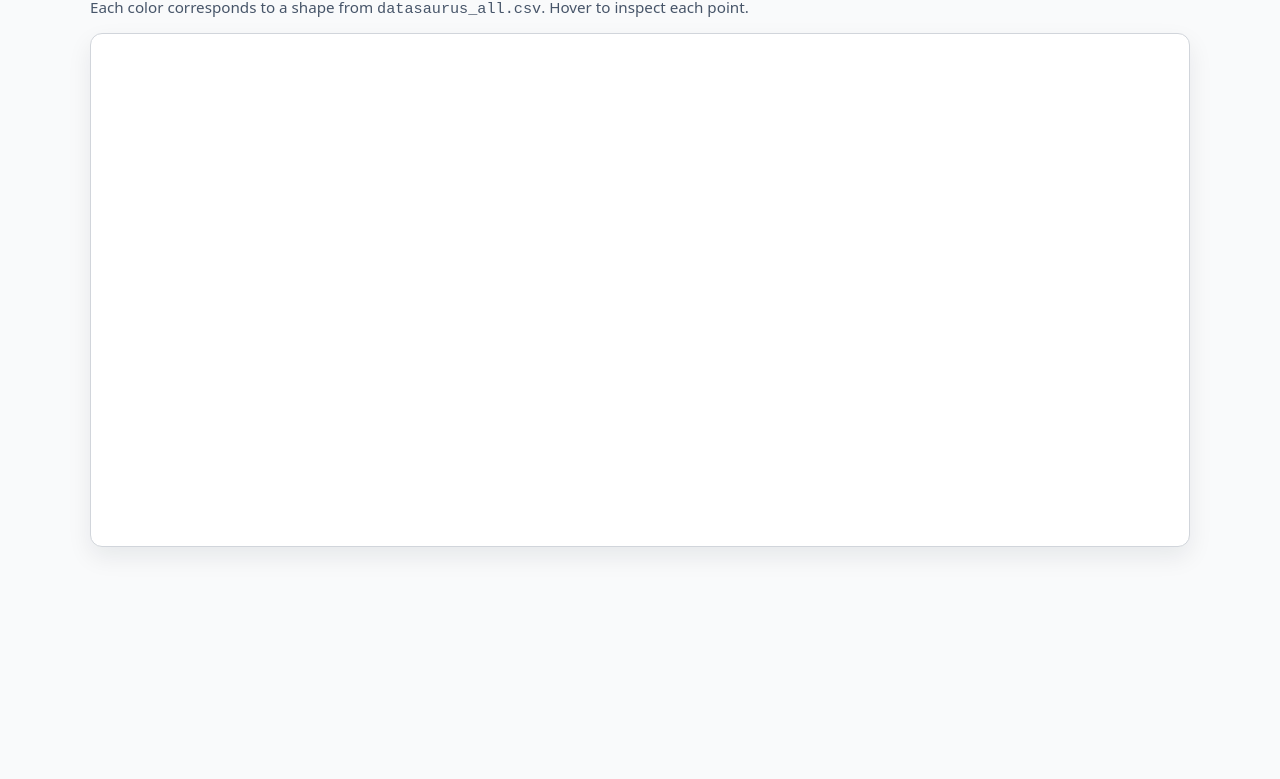
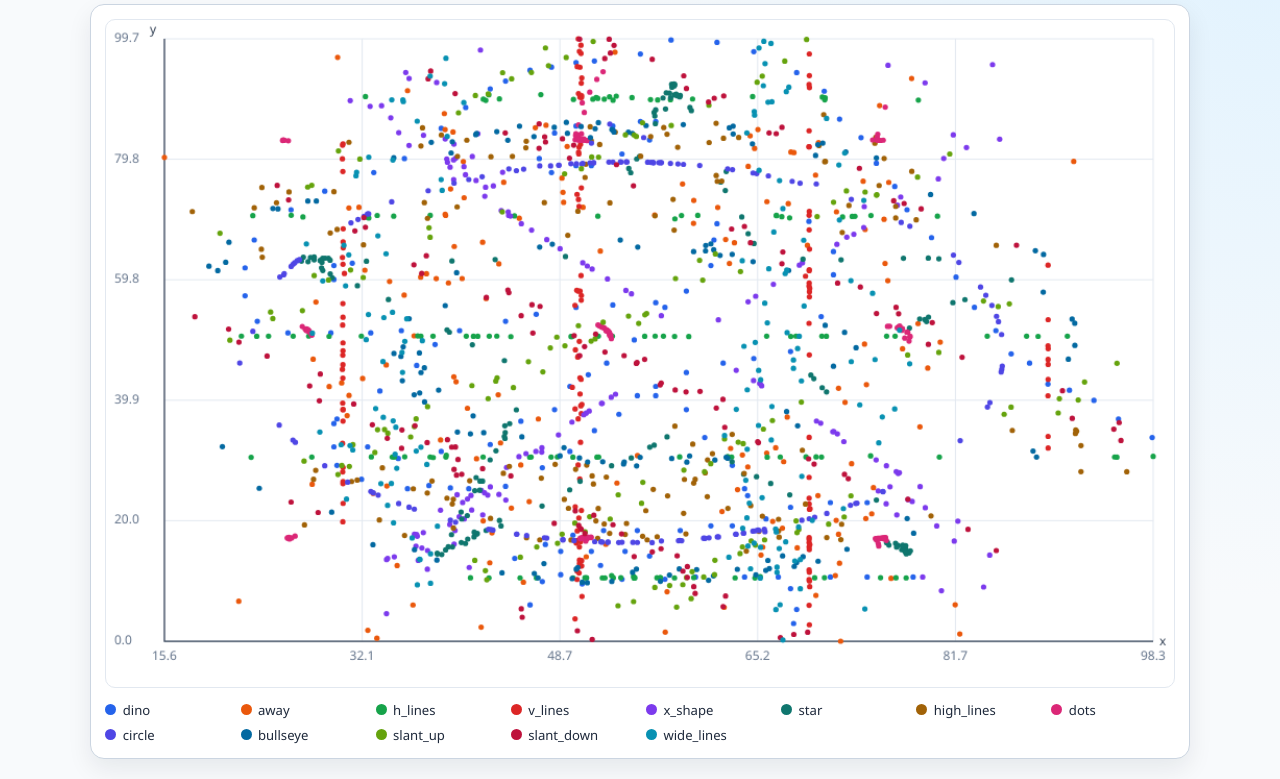
Before and after one commit to tjcha1213/mywebsite, a plain HTML site: page datasaurus_scatter.html in a window 1280 px wide. Shown: the part 99-878 px from the top of the page. Before the commit the page ends 800 px from the top, so only its background shows below. Drawn offline with nearby package versions, Linux system fonts and the light colour scheme.

Commit message:
Make datasaurus scatterplot render offline

```diff
--- a/datasaurus_scatter.html
+++ b/datasaurus_scatter.html
@@ -2,23 +2,81 @@
 <html lang="en">
 <head>
   <meta charset="UTF-8">
+  <meta name="viewport" content="width=device-width, initial-scale=1.0">
   <title>Datasaurus scatterplot</title>
-  <meta name="viewport" content="width=device-width, initial-scale=1.0">
   <style>
-    body { font-family: system-ui, sans-serif; margin: 0; padding: 1.5rem; background: #f9fafb; color: #0f172a; }
-    .container { max-width: 1100px; margin: 0 auto; }
-    h1 { font-size: 1.9rem; margin-bottom: 0.35rem; }
-    .chart-wrapper { position: relative; height: 60vh; min-height: 420px; border: 1px solid #d1d5db; border-radius: 12px; padding: 1rem; background: #fff; box-shadow: 0 10px 25px rgba(15, 23, 42, 0.08); }
-    .chart-caption { margin-top: 0.65rem; color: #475569; font-size: 0.95rem; }
+    :root {
+      --bg: #f8fafc;
+      --panel: #ffffff;
+      --text: #0f172a;
+      --muted: #475569;
+      --line: #cbd5e1;
+    }
+    * { box-sizing: border-box; }
+    body {
+      margin: 0;
+      padding: 1.25rem;
+      font-family: "Segoe UI", Tahoma, Geneva, Verdana, sans-serif;
+      background: radial-gradient(circle at top right, #e0f2fe 0%, var(--bg) 45%);
+      color: var(--text);
+    }
+    .wrap {
+      max-width: 1100px;
+      margin: 0 auto;
+    }
+    h1 {
+      margin: 0 0 0.35rem;
+      font-size: 1.8rem;
+      letter-spacing: 0.01em;
+    }
+    p {
+      margin: 0 0 1rem;
+      color: var(--muted);
+    }
+    .panel {
+      background: var(--panel);
+      border: 1px solid var(--line);
+      border-radius: 14px;
+      padding: 0.9rem;
+      box-shadow: 0 10px 24px rgba(15, 23, 42, 0.08);
+    }
+    #plot {
+      width: 100%;
+      height: auto;
+      display: block;
+      border: 1px solid #e2e8f0;
+      border-radius: 10px;
+      background: #ffffff;
+    }
+    .legend {
+      display: grid;
+      grid-template-columns: repeat(auto-fit, minmax(120px, 1fr));
+      gap: 0.45rem 0.75rem;
+      margin-top: 0.8rem;
+      font-size: 0.82rem;
+      color: #1e293b;
+    }
+    .legend-item {
+      display: inline-flex;
+      align-items: center;
+      gap: 0.4rem;
+      min-width: 0;
+    }
+    .swatch {
+      width: 11px;
+      height: 11px;
+      border-radius: 999px;
+      flex: 0 0 auto;
+    }
   </style>
-  <script src="https://cdn.jsdelivr.net/npm/chart.js@4.3.0/dist/chart.umd.min.js"></script>
 </head>
 <body>
-  <div class="container">
+  <div class="wrap">
     <h1>Datasaurus scatterplot</h1>
-    <p class="chart-caption">Each color corresponds to a shape from <code>datasaurus_all.csv</code>. Hover to inspect each point.</p>
-    <div class="chart-wrapper">
-      <canvas id="scatterChart"></canvas>
+    <p>Offline rendering from <code>datasaurus_all.csv</code>. Every color is a distinct shape.</p>
+    <div class="panel">
+      <canvas id="plot" width="1024" height="640" aria-label="Datasaurus scatterplot"></canvas>
+      <div class="legend" id="legend"></div>
     </div>
   </div>
 
@@ -1869,68 +1927,118 @@ ID,shape,x,y
 1843,wide_lines,75.62725502,37.12875195
 1844,wide_lines,40.61012542,89.13623987
 1845,wide_lines,39.11436645,96.48175132
-1846,wide_lines,34.58382893,89.58890199
-  </script>
+1846,wide_lines,34.58382893,89.58890199  </script>
 
   <script>
-    const csvText = document.getElementById('datasaurus-data').textContent.trim();
-    const rows = csvText.split('
-').slice(1);
-    const dataByShape = {};
-    const xValues = [];
-    const yValues = [];
-
-    rows.forEach(line => {
-      if (!line.trim()) return;
-      const [id, shape, x, y] = line.split(',');
-      const xNum = parseFloat(x);
-      const yNum = parseFloat(y);
-      if (!dataByShape[shape]) {
-        dataByShape[shape] = [];
+    const csvText = document.getElementById("datasaurus-data").textContent.trim();
+    const rows = csvText.split("\n").slice(1);
+    const grouped = new Map();
+
+    for (const line of rows) {
+      if (!line.trim()) continue;
+      const parts = line.split(",");
+      const shape = parts[1];
+      const x = Number(parts[2]);
+      const y = Number(parts[3]);
+      if (!grouped.has(shape)) grouped.set(shape, []);
+      grouped.get(shape).push({ x, y });
+    }
+
+    const allPoints = Array.from(grouped.values()).flat();
+    const minX = Math.min(...allPoints.map(p => p.x));
+    const maxX = Math.max(...allPoints.map(p => p.x));
+    const minY = Math.min(...allPoints.map(p => p.y));
+    const maxY = Math.max(...allPoints.map(p => p.y));
+
+    const canvas = document.getElementById("plot");
+    const ctx = canvas.getContext("2d");
+    const legend = document.getElementById("legend");
+
+    const colors = [
+      "#2563eb", "#ea580c", "#16a34a", "#dc2626", "#7c3aed", "#0f766e",
+      "#a16207", "#db2777", "#4f46e5", "#0369a1", "#65a30d", "#be123c",
+      "#0891b2"
+    ];
+
+    const padLeft = 56;
+    const padRight = 20;
+    const padTop = 18;
+    const padBottom = 44;
+    const plotW = canvas.width - padLeft - padRight;
+    const plotH = canvas.height - padTop - padBottom;
+
+    const scaleX = (x) => padLeft + ((x - minX) / (maxX - minX)) * plotW;
+    const scaleY = (y) => canvas.height - padBottom - ((y - minY) / (maxY - minY)) * plotH;
+
+    function drawAxes() {
+      ctx.clearRect(0, 0, canvas.width, canvas.height);
+
+      ctx.strokeStyle = "#e2e8f0";
+      ctx.lineWidth = 1;
+      for (let i = 0; i <= 5; i++) {
+        const gx = padLeft + (i / 5) * plotW;
+        const gy = padTop + (i / 5) * plotH;
+
+        ctx.beginPath();
+        ctx.moveTo(gx, padTop);
+        ctx.lineTo(gx, canvas.height - padBottom);
+        ctx.stroke();
+
+        ctx.beginPath();
+        ctx.moveTo(padLeft, gy);
+        ctx.lineTo(canvas.width - padRight, gy);
+        ctx.stroke();
       }
-      dataByShape[shape].push({ x: xNum, y: yNum });
-      xValues.push(xNum);
-      yValues.push(yNum);
-    });
-
-    const palette = ['#1f77b4', '#ff7f0e', '#2ca02c', '#d62728', '#9467bd', '#8c564b', '#e377c2', '#7f7f7f', '#bcbd22', '#17becf'];
-    const datasets = Object.entries(dataByShape).map(([shape, points], entryIndex) => ({
-      label: shape,
-      data: points,
-      pointRadius: 3,
-      borderWidth: 0,
-      backgroundColor: palette[entryIndex % palette.length]
-    }));
-
-    const ctx = document.getElementById('scatterChart');
-    new Chart(ctx, {
-      type: 'scatter',
-      data: { datasets },
-      options: {
-        maintainAspectRatio: false,
-        responsive: true,
-        scales: {
-          x: {
-            type: 'linear',
-            position: 'bottom',
-            min: Math.min(...xValues) - 1,
-            max: Math.max(...xValues) + 1,
-            title: { display: true, text: 'x' },
-            grid: { color: 'rgba(15, 23, 42, 0.08)' }
-          },
-          y: {
-            min: Math.min(...yValues) - 1,
-            max: Math.max(...yValues) + 1,
-            title: { display: true, text: 'y' },
-            grid: { color: 'rgba(15, 23, 42, 0.08)' }
-          }
-        },
-        plugins: {
-          legend: { position: 'right', labels: { boxWidth: 18, padding: 12 } },
-          tooltip: { mode: 'nearest', intersect: false }
+
+      ctx.strokeStyle = "#334155";
+      ctx.lineWidth = 1.25;
+      ctx.beginPath();
+      ctx.moveTo(padLeft, padTop);
+      ctx.lineTo(padLeft, canvas.height - padBottom);
+      ctx.lineTo(canvas.width - padRight, canvas.height - padBottom);
+      ctx.stroke();
+
+      ctx.fillStyle = "#334155";
+      ctx.font = "12px Segoe UI, sans-serif";
+      ctx.fillText("x", canvas.width - padRight + 6, canvas.height - padBottom + 4);
+      ctx.fillText("y", padLeft - 14, padTop - 5);
+
+      for (let i = 0; i <= 5; i++) {
+        const xVal = minX + (i / 5) * (maxX - minX);
+        const yVal = maxY - (i / 5) * (maxY - minY);
+
+        const xPos = padLeft + (i / 5) * plotW;
+        const yPos = padTop + (i / 5) * plotH;
+
+        ctx.fillStyle = "#64748b";
+        ctx.fillText(xVal.toFixed(1), xPos - 12, canvas.height - padBottom + 18);
+        ctx.fillText(yVal.toFixed(1), 8, yPos + 3);
+      }
+    }
+
+    function drawPoints() {
+      let idx = 0;
+      for (const [shape, points] of grouped.entries()) {
+        const color = colors[idx % colors.length];
+        ctx.fillStyle = color;
+
+        for (const pt of points) {
+          ctx.beginPath();
+          ctx.arc(scaleX(pt.x), scaleY(pt.y), 2.6, 0, Math.PI * 2);
+          ctx.fill();
         }
+
+        const item = document.createElement("div");
+        item.className = "legend-item";
+        item.innerHTML = `<span class="swatch" style="background:${color}"></span><span>${shape}</span>`;
+        legend.appendChild(item);
+
+        idx += 1;
       }
-    });
+    }
+
+    drawAxes();
+    drawPoints();
   </script>
 </body>
 </html>
```
